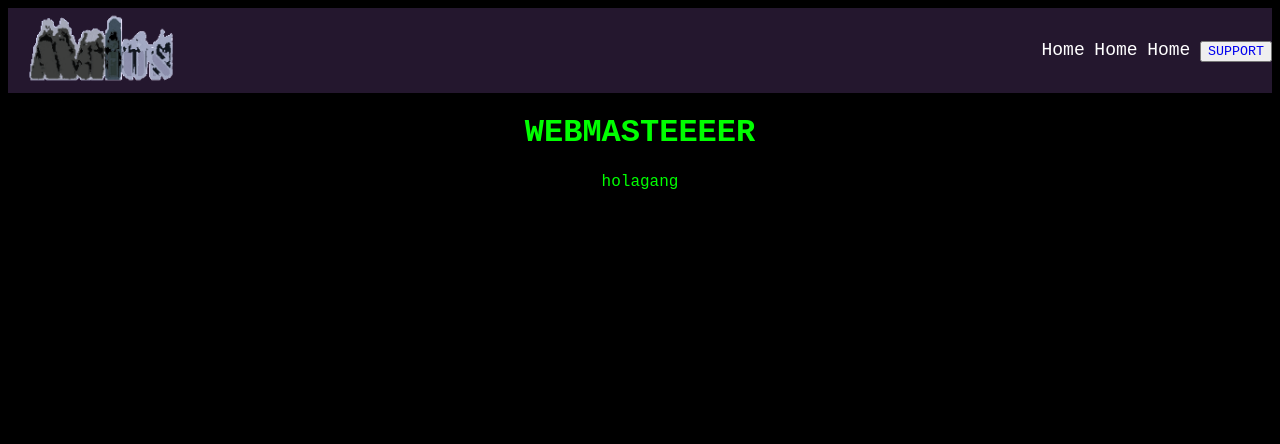
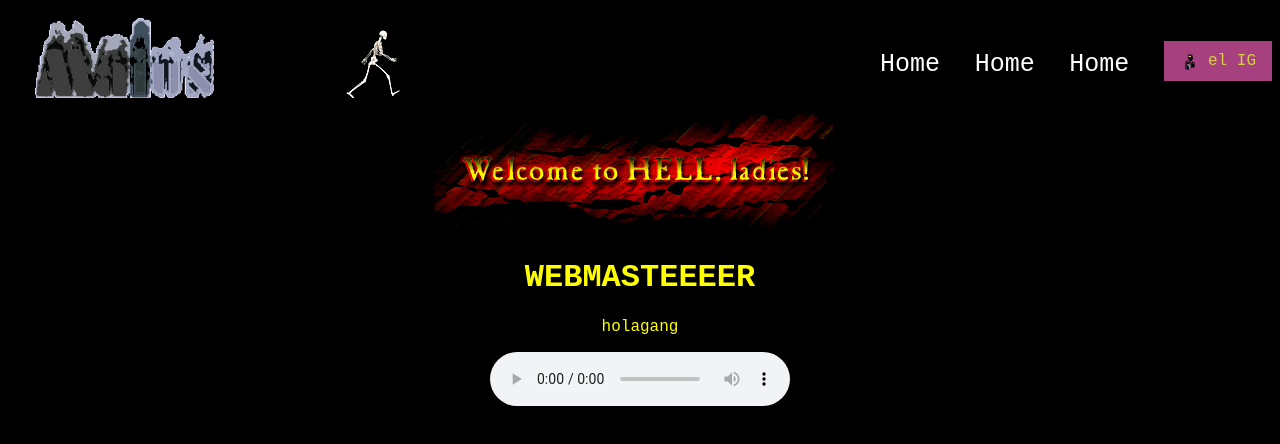
Before and after one commit to utopiagh0st/maius, a plain HTML site: page index.html in a window 1280 px wide. Drawn offline with Linux system fonts and the light colour scheme.

Commit message:
Add files via upload

```diff
--- a/index.html
+++ b/index.html
@@ -7,23 +7,30 @@
 </head>
 <body>
 
-  <!-- barrita d arriba -->
+  <!-- barrita -->
   <nav class="navbar">
     <nav>
       <div class = "navdiv">
         <div class = "logo"><a href="#"><img src="icons/MAIUSLOGOLIVE.gif" alt="Inicio"></a></div>
+        <img src="res/img/skeletonwalklong.gif" alt="Inicio">
         <ul>
           <li><a href="#">Home</a></li>
           <li><a href="#">Home</a></li>
           <li><a href="#">Home</a></li>
-          <button><a href="#">SUPPORT</a></button>
+          <a target="_blank" href="https://www.instagram.com/utopiagh0st/" class="insta">
+            <img src="res/img/cameraflash.gif" alt="insta">
+            <span>el IG</span>
+          </a>
         </ul>
       </div>
     </nav>
   </nav>
 
+  <img src="res/img/welcometohell_ladies.gif" alt="Inicio">
   <h1>WEBMASTEEEER</h1>
   <p>holagang</p>
 
+  <audio controls><source src="https://large-gray-oaoqqm9y3n.edgeone.app/laCorpoEstaCerrada.mp3"></audio>
+
 </body>
 </html>
--- a/styles.css
+++ b/styles.css
@@ -3,30 +3,53 @@
     text-decoration: none;
 }
 
-/* Barra de navegación */
+/*barrita*/
 .navbar {
-    background-color: rgb(36, 23, 46);
+    background-color: #000000;
 }
 .navdiv {
     display: flex;
     align-items: center;
     justify-content: space-between;
 }
+
 .logo a img {
-    height: 80px;
+    height: 100px;
+    cursor: pointer;
 }
+
 li {
     list-style: none;
     display: inline-block;
+    margin-right: 25px;
 }
 li a {
     color: white;
-    font-size: 18px;
+    font-size: 25px;
+    cursor: pointer
 }
 
+.insta {
+  display: inline-flex;
+  align-items: center;
+  background-color: #a7407f;
+  color: rgb(216, 206, 65);
+  border: none;
+  padding: 10px 16px;
+  font-size: 16px;
+  cursor: pointer;
+  transition: background-color 0.3s;
+  gap: 8px; /* espacio entre imagen y texto */
+}
+.insta img {
+  width: 20px;
+  height: 20px;
+}
+
+/*cuerpo*/
 body {
     text-align: center;
     font-family: 'Courier New', Courier, monospace;
-    color:rgb(0, 255, 0);
+    color:rgb(255, 255, 0);
     background-color: #000000;
 }
```
Also changed, not shown: res/img/cameraflash.gif (added), res/img/skeletonwalklong.gif (added), res/img/welcometohell_ladies.gif (added), 1 other file.
